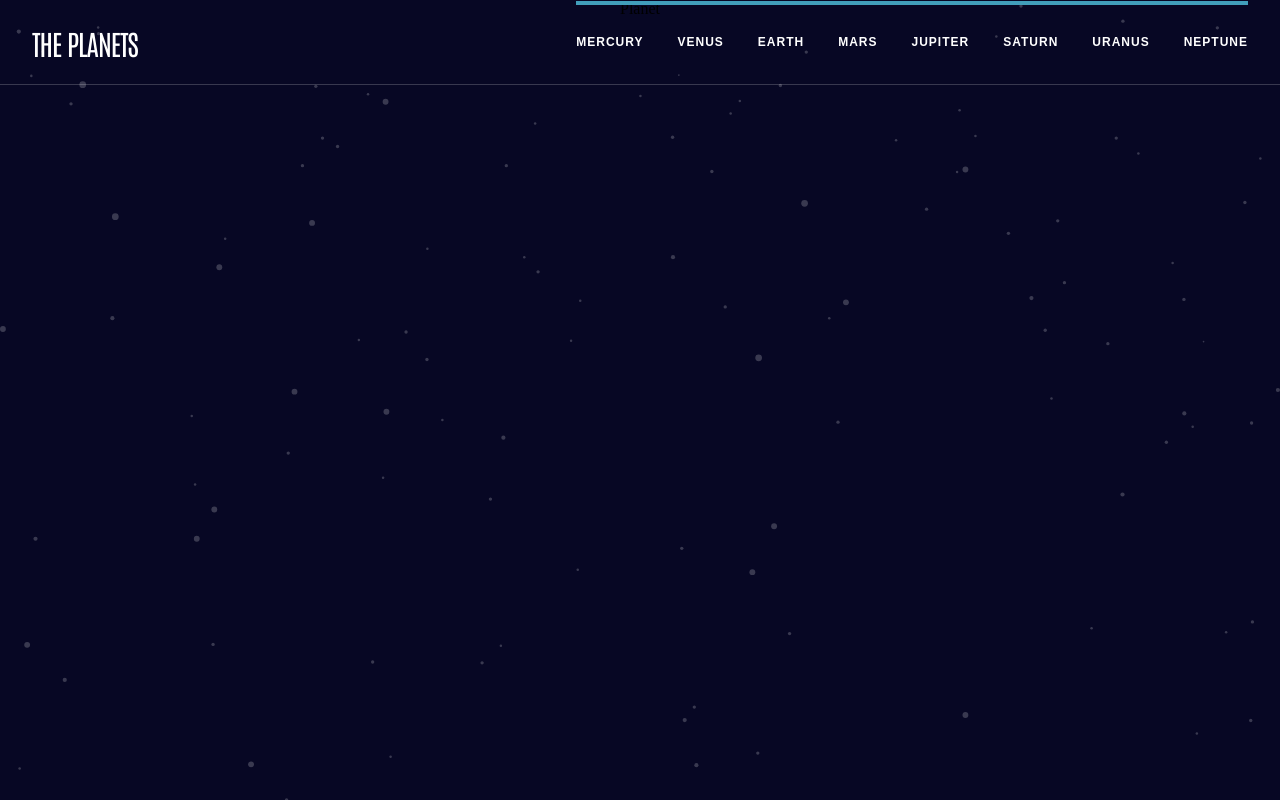
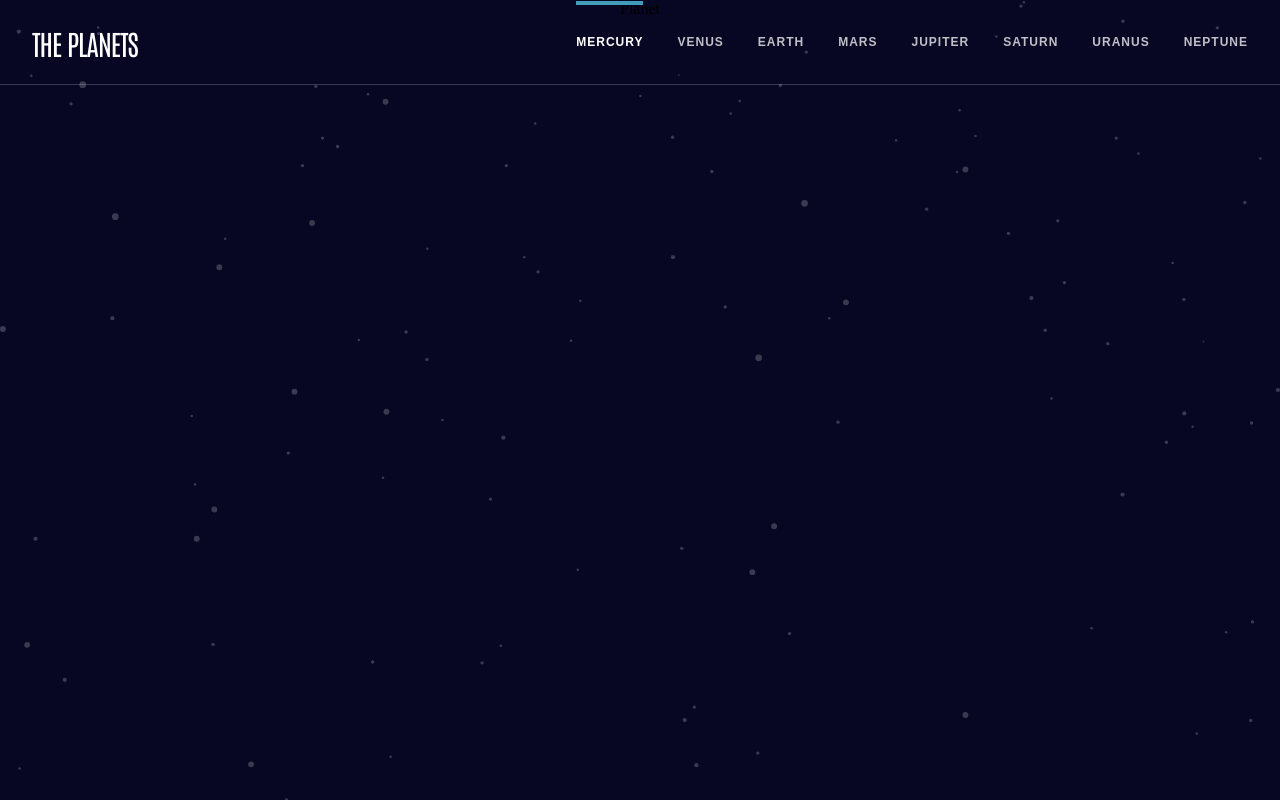
Before and after one commit to davidkadaria/planets-fact, a React (Create React App) app: page /mercury in a window 1280 px wide. Built offline with nearby package versions, Linux system fonts and the light colour scheme; a web font is replaced by a local one.

Commit message:
Modify Header component: add navigation functionality

```diff
--- a/src/components/Header/Header.css
+++ b/src/components/Header/Header.css
@@ -83,7 +83,12 @@
 	font-size: 16px;
 	line-height: 25px;
 	letter-spacing: 1.36364px;
+	opacity: 0.75;
 	cursor: pointer;
+}
+
+.Header__nav-item:hover {
+	opacity: 1;
 }
 
 .Header__nav-item::before {
@@ -111,6 +116,10 @@
 	transform: translateY(-50%);
 	display: block;
 	background: url('../../assets/icon-chevron.svg') no-repeat;
+}
+
+.Header__nav-item--active {
+	opacity: 1;
 }
 
 .Header__nav-item-color {
@@ -216,14 +225,19 @@
 	}
 
 	.Header__nav-item {
+		position: relative;
 		padding: 0;
 	}
 
 	.Header__nav-item::before {
-		display: block;
+		display: block !important;
 		height: 4px;
 		top: calc(-100% - 4px);
 		background-color: var(--moonstone);
+		opacity: 0;
+	}
+
+	.Header__nav-item--active::before {
 		opacity: 1;
 	}
 }
--- a/src/components/Header/index.tsx
+++ b/src/components/Header/index.tsx
@@ -1,10 +1,14 @@
 import { useState } from 'react';
+import { useNavigate, useLocation } from 'react-router-dom';
 import HamburgerMenuIcon from '../../assets/icon-hamburger.svg';
 import type { Props } from './types';
 import './Header.css';
 
 function Header({ planetNames }: Props) {
 	const [isMenuOpen, setIsMenuOpen] = useState(false);
+
+	const navigate = useNavigate();
+	const location = useLocation();
 
 	return (
 		<header className='Header'>
@@ -21,15 +25,24 @@ function Header({ planetNames }: Props) {
 			</div>
 			<nav className={`Header__nav${isMenuOpen ? ' Header__nav--open' : ''}`}>
 				<ul className='Header__nav-list'>
-					{planetNames.map((planetName) => (
-						<li key={planetName} className='Header__nav-item'>
+					{planetNames.map((planet) => (
+						<li
+							key={planet}
+							className={`Header__nav-item${
+								`/${planet.toLowerCase()}` === location.pathname ? ' Header__nav-item--active' : ''
+							}`}
+							onClick={() => {
+								navigate(`/${planet.toLowerCase()}`);
+								if (isMenuOpen) setIsMenuOpen(false);
+							}}
+						>
 							<div
 								className='Header__nav-item-color'
 								style={{
-									backgroundColor: `var(--${planetName.toLowerCase()})`,
+									backgroundColor: `var(--${planet.toLowerCase()})`,
 								}}
 							/>
-							{planetName}
+							{planet}
 						</li>
 					))}
 				</ul>
```
